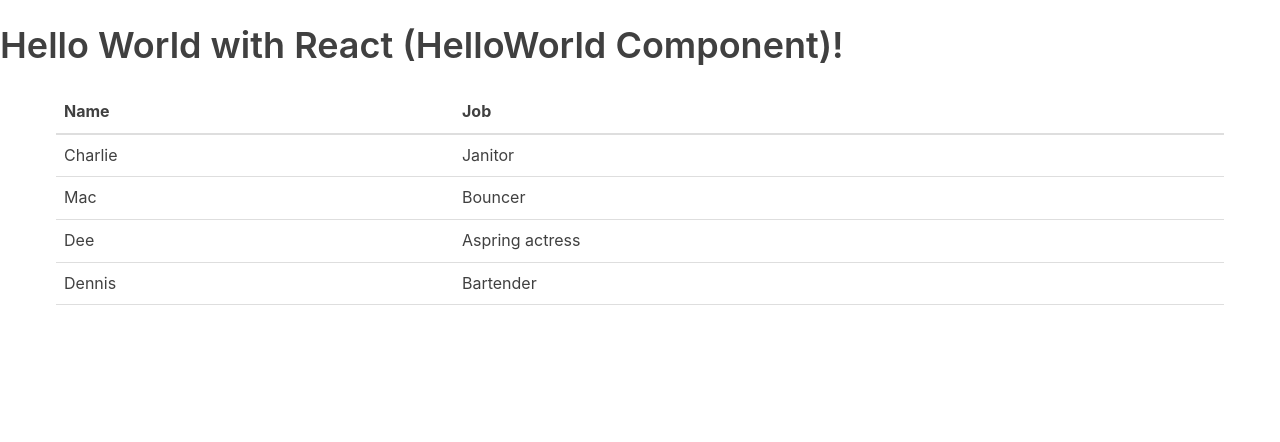
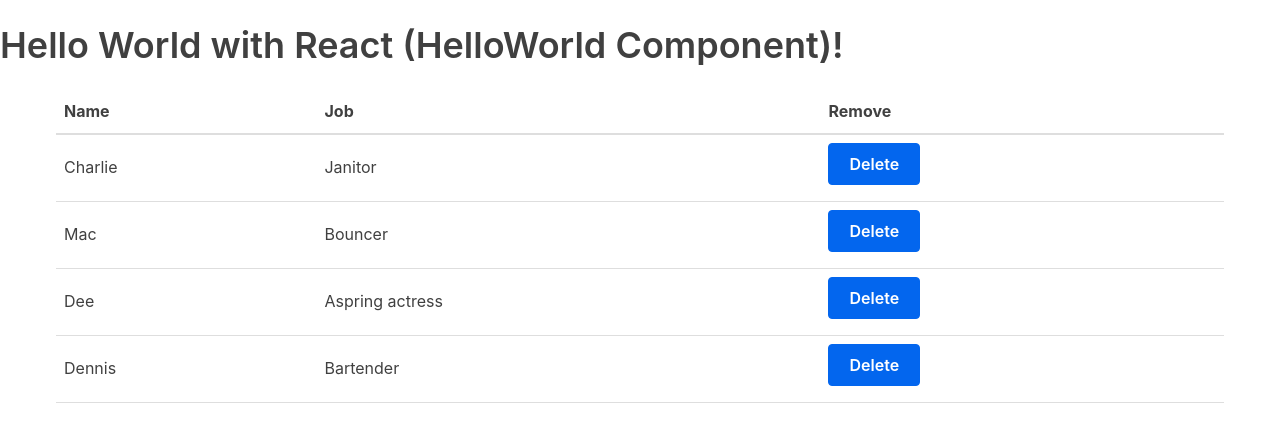
Before and after one commit to hulkhogan82/react-walkthrough, a React (Create React App) app: page / in a window 1280 px wide. Shown: the top 442 px of the page. Built offline with nearby package versions, Linux system fonts and the light colour scheme.

Commit message:
added state and implemented remove character

```diff
--- a/src/components/Table.js
+++ b/src/components/Table.js
@@ -6,6 +6,7 @@
       <tr>
         <th>Name</th>
         <th>Job</th>
+        <th>Remove</th>
       </tr>
     </thead>
   )
@@ -18,6 +19,9 @@
       <tr key={index}>
         <td>{row.name}</td>
         <td>{row.job}</td>
+        <td>
+          <button onClick={() => {props.removeCharacter(index)}}>Delete</button>
+        </td>
       </tr>
     )
   });
@@ -25,6 +29,7 @@
   return <tbody>{rows}</tbody>
 }
 
+/* Table as Class Component
 class Table extends Component {
   render() {
     console.log("Inside Table Component");
@@ -38,5 +43,17 @@
     )
   }
 }
+*/
+
+const Table = (props) => {
+  const {characterData, removeCharacter} = props
+  return (
+    <table>
+      <TableHeader></TableHeader>
+      <TableBody characterData={characterData} removeCharacter={removeCharacter}></TableBody>
+    </table>
+  )
+
+}
 
 export default Table
```
